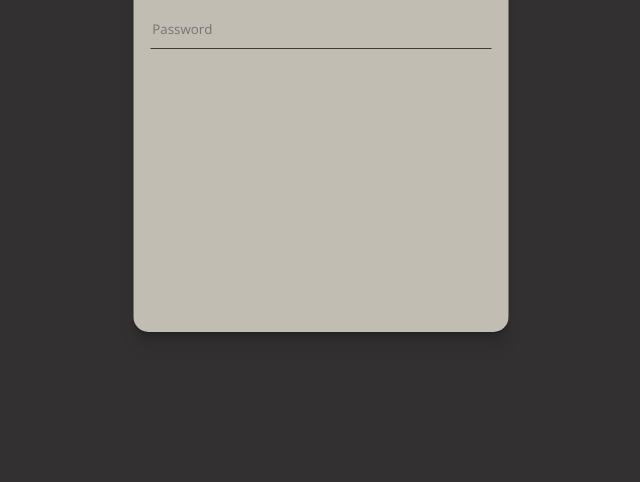
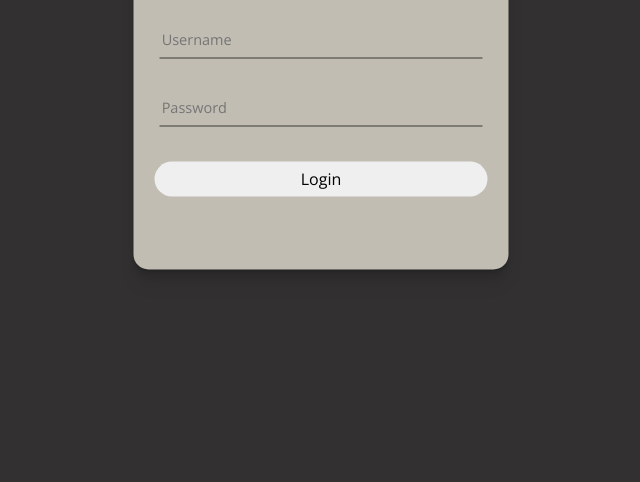
Before and after one commit to a-riceeater/openmonitor, a website: page html/login.html in a window 1280 px wide. Shown: the part 318-800 px from the top of the page, without its empty margins (319-959 px from the left). Drawn offline with nearby package versions, Linux system fonts and the light colour scheme.

Commit message:
login styles

```diff
--- a/html/login.html
+++ b/html/login.html
@@ -11,9 +11,11 @@
 <body>
     <div id="container">
         <h1>Login</h1>
-        <input type="text" id="username-input" placeholder="Username">
+        <input type="text" id="username-input" placeholder="Username" autocomplete="off" autofill="false">
         <br>
         <input type="password" id="password-input" placeholder="Password">
+        <br>
+        <button id="login-btn">Login</button>
     </div>
 </body>
 </html>
--- a/public/login.css
+++ b/public/login.css
@@ -1,6 +1,6 @@
 #container {
     width: 375px;
-    height: 500px;
+    height: 375px;
     background-color: #C1BDB3;
     border-radius: 15px / 15px;
     position: fixed;
@@ -20,11 +20,27 @@
 }
 
 input {
-    width: 90%;
+    width: 85%;
+    margin-left: auto;
+    margin-right: auto;
     border: none;
     border-bottom: 1px solid #3D3B3C;
     height: 35px;
     font-family: "Open Sans", sans-serif;
     background-color: transparent;
     margin-top: 15px;
+    margin-bottom: 15px;
+    outline: 0;
+    font-size: 14.5px;
 }
+
+#login-btn {
+    height: 35px;
+    width: calc(85% + 15px);
+    font-size: 16px;
+    font-family: "Open Sans", sans-serif;
+    border-radius: 25px / 25px;
+    border: none;
+    cursor: pointer;
+    margin-top: 20px;
+}
```
Also changed, not shown: html/home.html (added).
